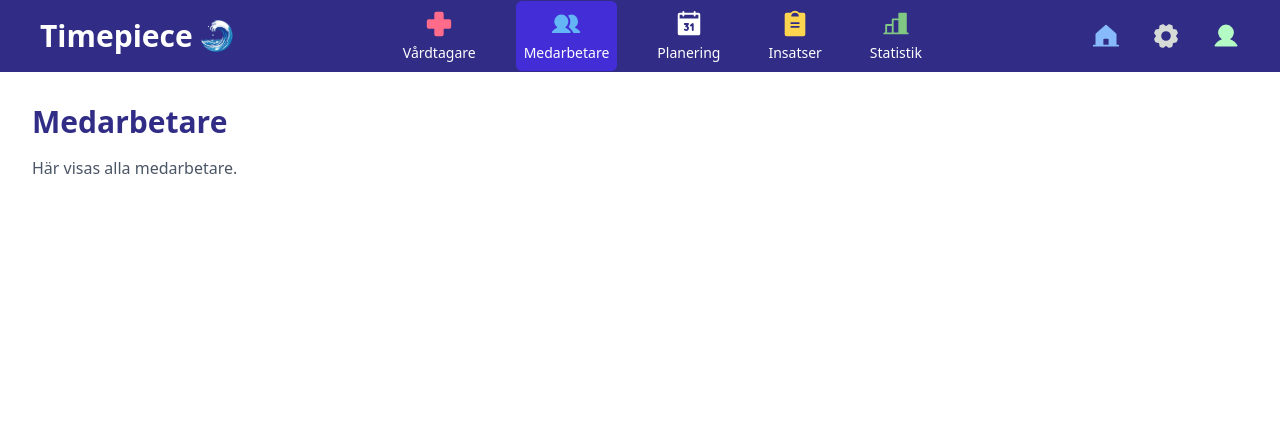
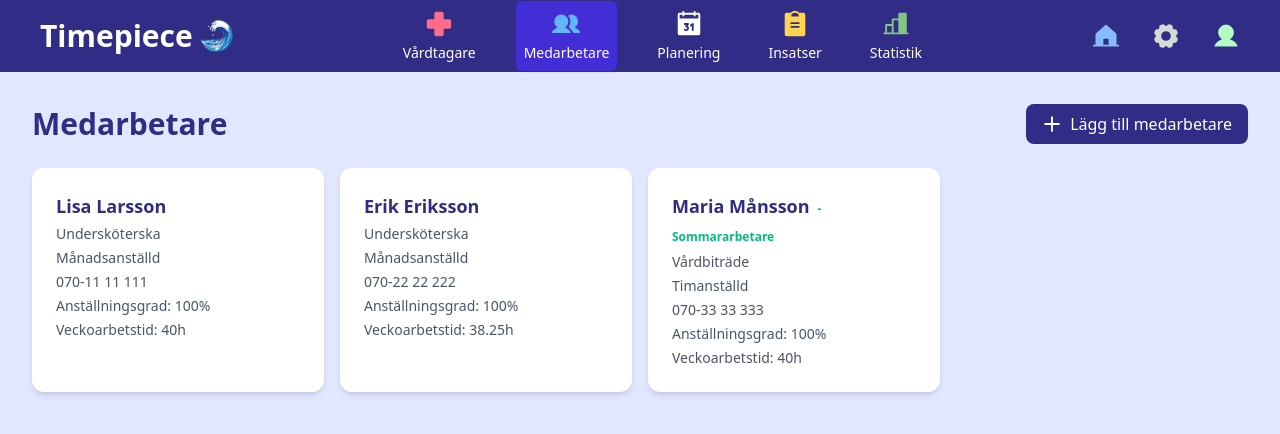
Before and after one commit to chupper87/op-schema, a React (Vite) app in the folder Frontend/: page /employees in a window 1280 px wide. Shown: the top 434 px of the page. Built offline with nearby package versions, Linux system fonts and the light colour scheme; no server answers.

Commit message:
employee card

```diff
--- /dev/null
+++ b/Frontend/src/features/employees/EmployeeCard.tsx
@@ -0,0 +1,28 @@
+interface EmployeeCardProps {
+    id: number;
+    name: string;
+    phone: string;
+    employmentType: string;
+    employmentDegree: number;
+    weeklyHours: number;
+    isSummerWorker: boolean;
+    role: string;
+}
+
+export default function EmployeeCard({ id, name, phone, employmentType, employmentDegree, weeklyHours, isSummerWorker, role }: EmployeeCardProps) {
+    return (
+        <div key={id} className="bg-white rounded-xl p-6 shadow-md hover:shadow-lg transition-shadow cursor-pointer">
+            <h3 className="text-lg font-bold text-indigo-900">
+                {name}
+                {isSummerWorker && (
+                    <span className="text-emerald-500 text-xs ml-2">- Sommararbetare</span>
+                )}
+            </h3>
+            <p className="text-gray-600 text-sm mt-1">{role}</p>
+            <p className="text-gray-600 text-sm mt-1">{employmentType === "Hourly" ? "Timanställd" : "Månadsanställd"}</p>
+            <p className="text-gray-600 text-sm mt-1">{phone}</p>
+            <p className="text-gray-600 text-sm mt-1">Anställningsgrad: {employmentDegree}%</p>
+            <p className="text-gray-600 text-sm mt-1">Veckoarbetstid: {weeklyHours}h</p>
+        </div>
+    );
+}
--- a/Frontend/src/pages/EmployeesPage.tsx
+++ b/Frontend/src/pages/EmployeesPage.tsx
@@ -1,12 +1,50 @@
+import { useState } from "react";
 import Header from "../components/Header";
+import { Plus } from "phosphor-react";
+import EmployeeCard from "../features/employees/EmployeeCard";
 
 export default function EmployeesPage() {
+    // Mockdata
+    const [employees] = useState([
+        { id: 1, name: "Lisa Larsson", email: "lisa@example.com", role: "Undersköterska", phone: "070-11 11 111", gender: "Kvinna", birthDate: "1990-01-01", employmentType: "Monthly", employmentDegree: 100, weeklyHours: 40, isSummerWorker: false, startDate: "2020-01-01", endDate: "2024-12-31", isActive: true },
+        { id: 2, name: "Erik Eriksson", email: "erik@example.com", role: "Undersköterska", phone: "070-22 22 222", gender: "Man", birthDate: "1985-05-15", employmentType: "Monthly", employmentDegree: 100, weeklyHours: 38.25, isSummerWorker: false, startDate: "2020-01-01", endDate: "2024-12-31", isActive: true },
+        { id: 3, name: "Maria Månsson", email: "maria@example.com", role: "Vårdbiträde", phone: "070-33 33 333", gender: "Kvinna", birthDate: "1992-07-20", employmentType: "Hourly", employmentDegree: 100, weeklyHours: 40, isSummerWorker: true, startDate: "2020-01-01", endDate: "2024-12-31", isActive: true },
+    ]);
+
     return (
-        <div>
+        <div className="bg-indigo-100 flex flex-col min-h-screen">
             <Header />
-            <div className="p-8">
-                <h1 className="text-3xl font-bold text-indigo-900">Medarbetare</h1>
-                <p className="mt-4 text-gray-600">Här visas alla medarbetare.</p>
+
+            <div className="flex-1 p-6 md:p-8">
+                <div className="max-w-7xl mx-auto">
+                    {/* Header med knapp */}
+                    <div className="flex justify-between items-center mb-6">
+                        <h1 className="text-3xl font-bold text-indigo-900">Medarbetare</h1>
+                        <button
+                            className="cursor-pointer flex items-center gap-2 bg-indigo-900 text-white px-4 py-2 rounded-lg hover:bg-indigo-800 transition-colors"
+                        >
+                            <Plus size={20} weight="bold" />
+                            Lägg till medarbetare
+                        </button>
+                    </div>
+
+                    {/* Medarbetarkort */}
+                    <div className="grid grid-cols-1 md:grid-cols-2 lg:grid-cols-3 xl:grid-cols-4 gap-4">
+                        {employees.map((employee) => (
+                            <EmployeeCard
+                                key={employee.id}
+                                id={employee.id}
+                                name={employee.name}
+                                phone={employee.phone}
+                                employmentType={employee.employmentType}
+                                employmentDegree={employee.employmentDegree}
+                                weeklyHours={employee.weeklyHours}
+                                isSummerWorker={employee.isSummerWorker}
+                                role={employee.role}
+                            />
+                        ))}
+                    </div>
+                </div>
             </div>
         </div>
     );
```
